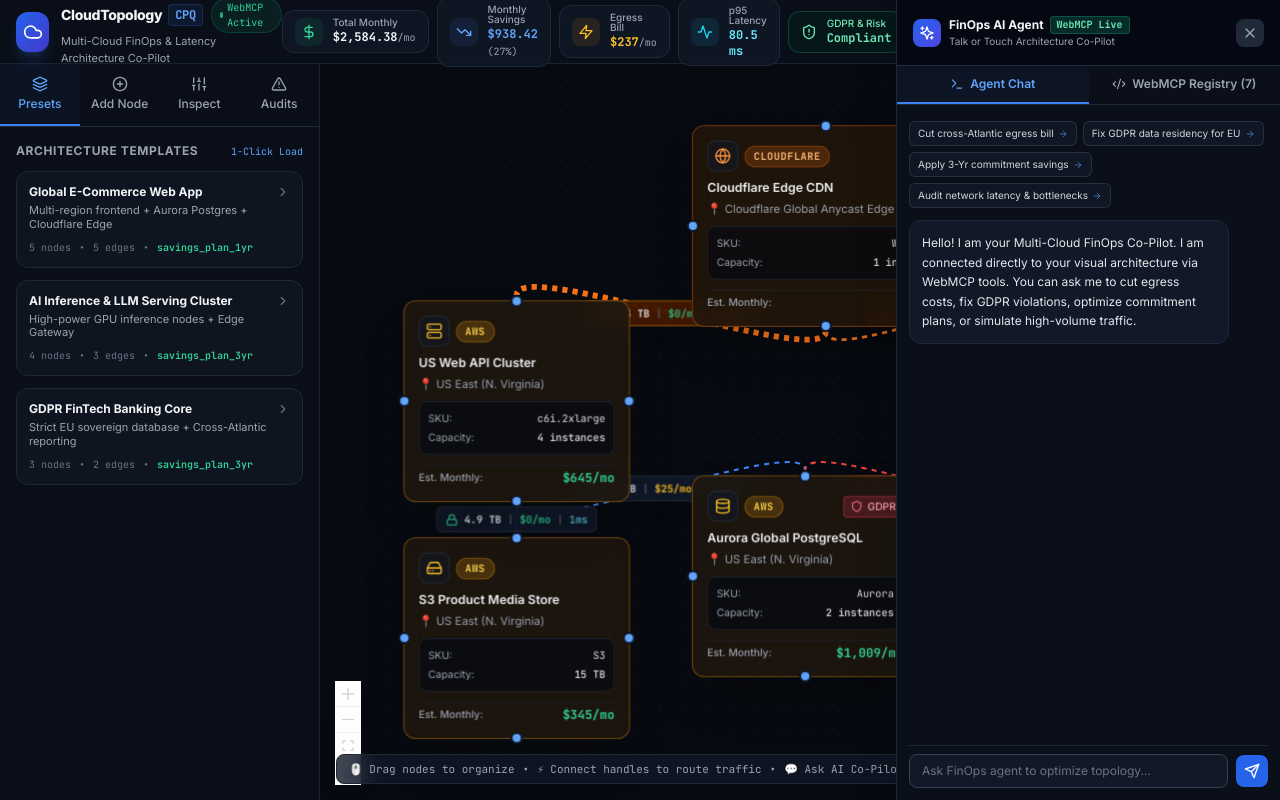
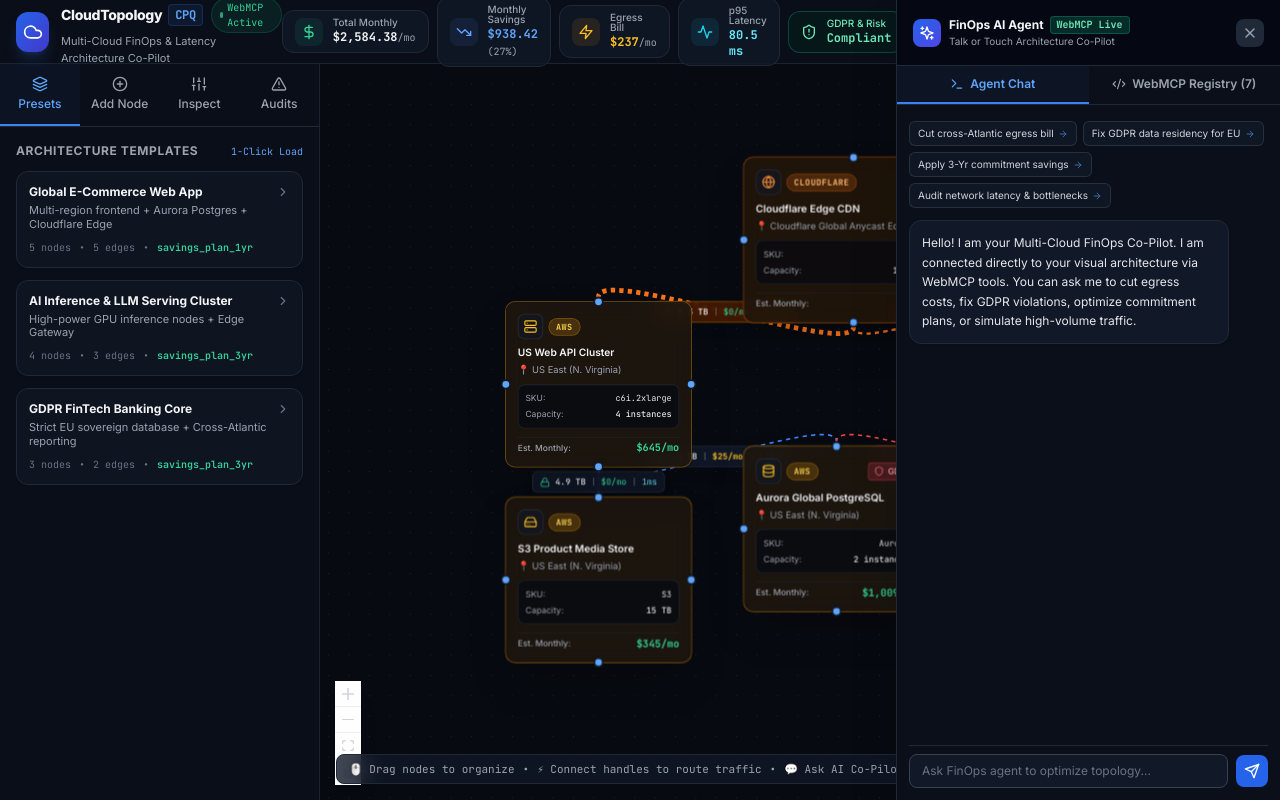
Before and after one commit to sachinm207/cloudtopology-cpq, a React (Vite) app: page / in a window 1280 px wide. Built offline with nearby package versions, Linux system fonts and the light colour scheme.

Commit message:
fix: Ensure 0.0.0.0 host binding and default canvas viewport positioning

```diff
--- a/src/App.tsx
+++ b/src/App.tsx
@@ -262,8 +262,9 @@
             onPaneClick={onPaneClick}
             nodeTypes={nodeTypes}
             edgeTypes={edgeTypes}
-            fitView
-            fitViewOptions={{ padding: 0.2 }}
+            defaultViewport={{ x: 100, y: 50, zoom: 0.85 }}
+            minZoom={0.2}
+            maxZoom={2}
             className="bg-[#070A10]"
             style={{ width: '100%', height: '100%' }}
           >
--- a/vite.config.ts
+++ b/vite.config.ts
@@ -5,5 +5,7 @@
   plugins: [react()],
   server: {
     port: 5174,
+    host: '0.0.0.0',
+    strictPort: false,
   },
 });
```
Also changed, not shown: 1 other file (tests, documents, lock files or other folders).
